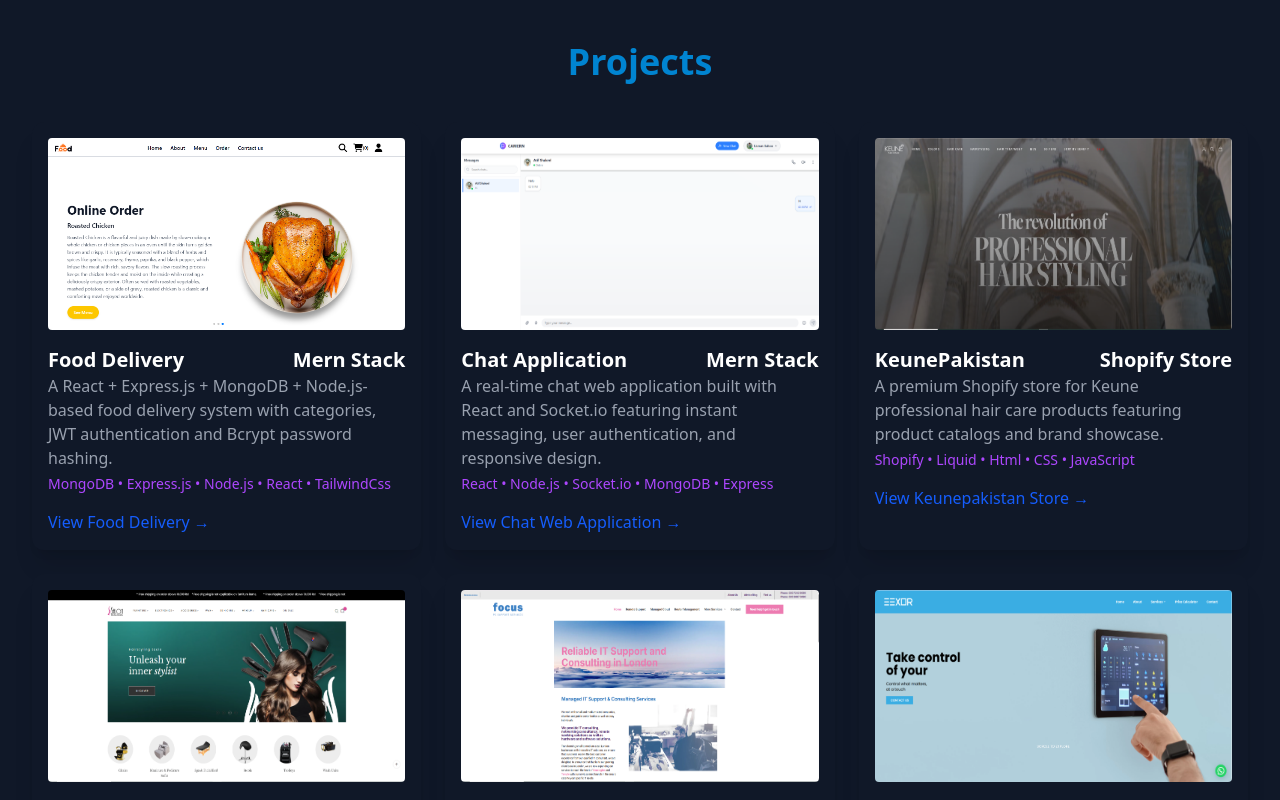
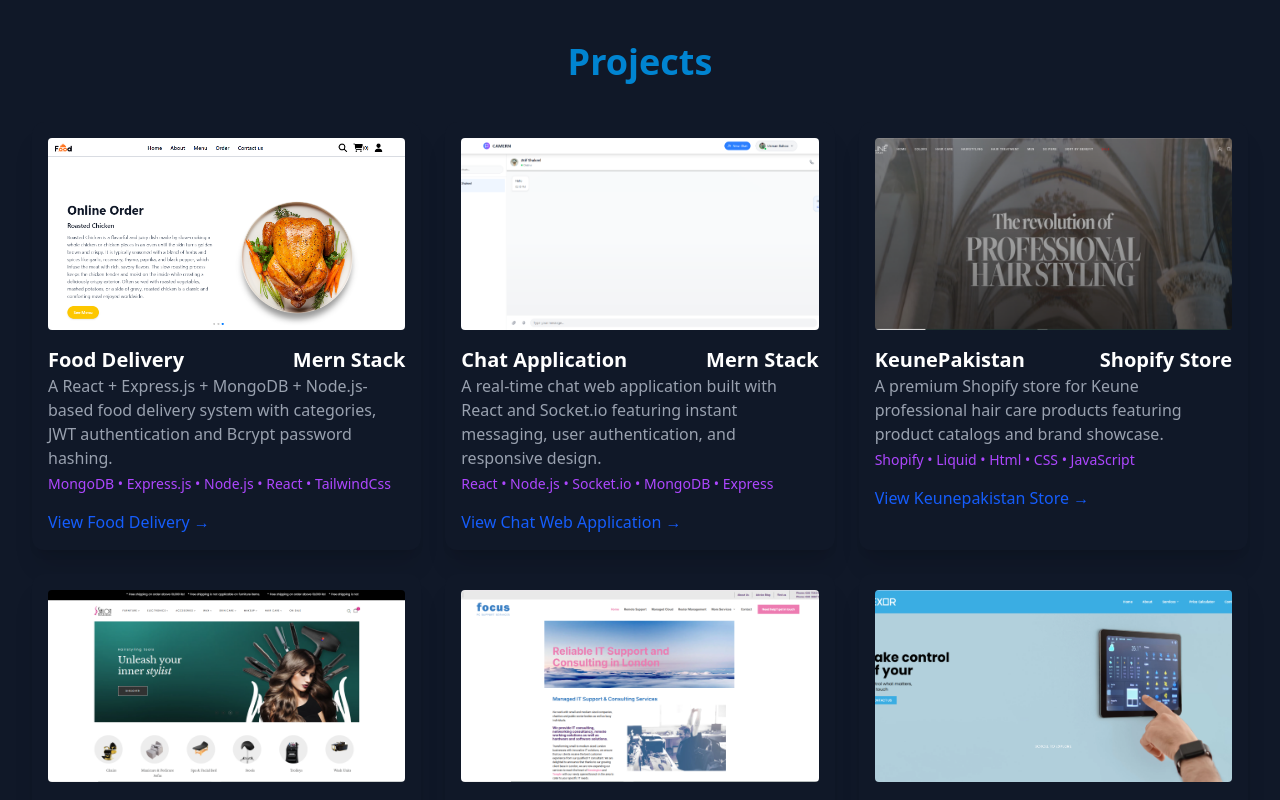
Before and after one commit to UsmanBahoo/Portfolio, a React (Vite) app: page / in a window 1280 px wide. Shown: the part 5340-6140 px from the top of the page. Built offline with nearby package versions, Linux system fonts and the light colour scheme.

Commit message:
Update image class in Project component for improved layout consistency

```diff
--- a/src/page/Project.jsx
+++ b/src/page/Project.jsx
@@ -20,7 +20,7 @@
 
           <div className="bg-gray-900 dark:bg-gray-900 shadow-xl rounded-xl p-4">
             <a href="https://camern.vercel.app/" target="_blank" rel="noopener noreferrer">
-              <img src="/assets/Chat.png" alt="Chat Application Screenshot" className="w-full h-48 rounded mb-4 cursor-pointer hover:opacity-80 transition-opacity" />
+              <img src="/assets/Chat.png" alt="Chat Application Screenshot" className="w-full h-48 object-cover rounded mb-4 cursor-pointer hover:opacity-80 transition-opacity" />
             </a>
             <h3 className="text-xl font-bold mt-2 text-white flex justify-between">Chat Application <span>Mern Stack</span></h3>
             <p className="text-gray-400">A real-time chat web application built with React and Socket.io featuring instant messaging, user authentication, and responsive design.</p>
@@ -31,7 +31,7 @@
 
           <div className="bg-gray-900 dark:bg-gray-900 shadow-xl rounded-xl p-4">
             <a href="https://www.keunepakistan.com/" target="_blank" rel="noopener noreferrer">
-              <img src="/assets/Keune.png" alt="Keune Pakistan Store Screenshot" className="w-full h-48 rounded mb-4 cursor-pointer hover:opacity-80 transition-opacity" />
+              <img src="/assets/Keune.png" alt="Keune Pakistan Store Screenshot" className="w-full h-48 object-cover rounded mb-4 cursor-pointer hover:opacity-80 transition-opacity" />
             </a>
             <h3 className="text-xl font-bold mt-2 text-white flex justify-between">KeunePakistan <span>Shopify Store</span></h3>
             <p className="text-gray-400">A premium Shopify store for Keune professional hair care products featuring product catalogs and brand showcase.</p>
@@ -42,7 +42,7 @@
 
           <div className="bg-gray-900 dark:bg-gray-900 shadow-xl rounded-xl p-4">
             <a href="https://salondziners.com/" target="_blank" rel="noopener noreferrer">
-              <img src="/assets/Salondziners.png" alt="Salon Dziners Store Screenshot" className="w-full h-48 rounded mb-4 cursor-pointer hover:opacity-80 transition-opacity" />
+              <img src="/assets/Salondziners.png" alt="Salon Dziners Store Screenshot" className="w-full h-48 object-cover rounded mb-4 cursor-pointer hover:opacity-80 transition-opacity" />
             </a>
             <h3 className="text-xl font-bold mt-2 text-white flex justify-between">Salon Designer  <span>Shopify Store</span></h3>
             <p className="text-gray-400">A sophisticated Shopify e-commerce store for salon and beauty products with custom design and optimized experience.</p>
@@ -52,7 +52,7 @@
 
           <div className="bg-gray-900 dark:bg-gray-900 shadow-xl rounded-xl p-4">
             <a href="https://focuspc.co.uk/" target="_blank" rel="noopener noreferrer">
-              <img src="/assets/Focuspc.png" alt="WordPress Website Screenshot" className="w-full h-48 rounded mb-4 cursor-pointer hover:opacity-80 transition-opacity" />
+              <img src="/assets/Focuspc.png" alt="WordPress Website Screenshot" className="w-full h-48 object-cover rounded mb-4 cursor-pointer hover:opacity-80 transition-opacity" />
             </a>
             <h3 className="text-xl font-bold mt-2 text-white flex justify-between">Focuspc <span>WordPress Website</span></h3>
             <p className="text-gray-400">A custom WordPress website for gaming PC business with responsive design and optimized performance.</p>
@@ -62,7 +62,7 @@
 
           <div className="bg-gray-900 dark:bg-gray-900 shadow-xl rounded-xl p-4">
             <a href="https://eexor.pk/" target="_blank" rel="noopener noreferrer">
-              <img src="/assets/Eexdr.png" alt="WordPress Website Screenshot" className="w-full h-48 rounded mb-4 cursor-pointer hover:opacity-80 transition-opacity block" />
+              <img src="/assets/Eexdr.png" alt="WordPress Website Screenshot" className="w-full h-48 object-cover rounded mb-4 cursor-pointer hover:opacity-80 transition-opacity" />
             </a>
             <h3 className="text-xl font-bold mt-2 text-white flex justify-between">Eexor <span>WordPress Website</span></h3>
             <p className="text-gray-400">A modern WordPress business website for Eexor, featuring service pages and SEO optimization with contact forms.</p>
```
